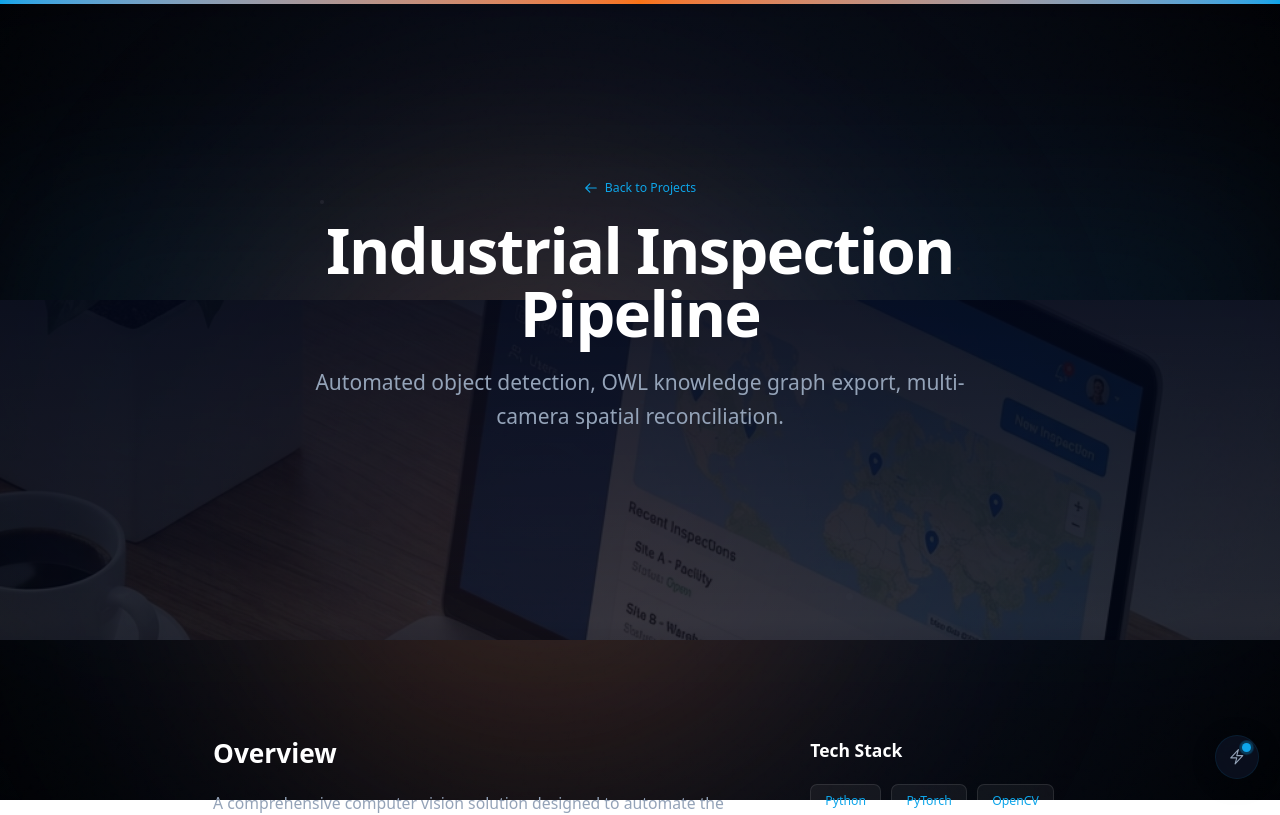
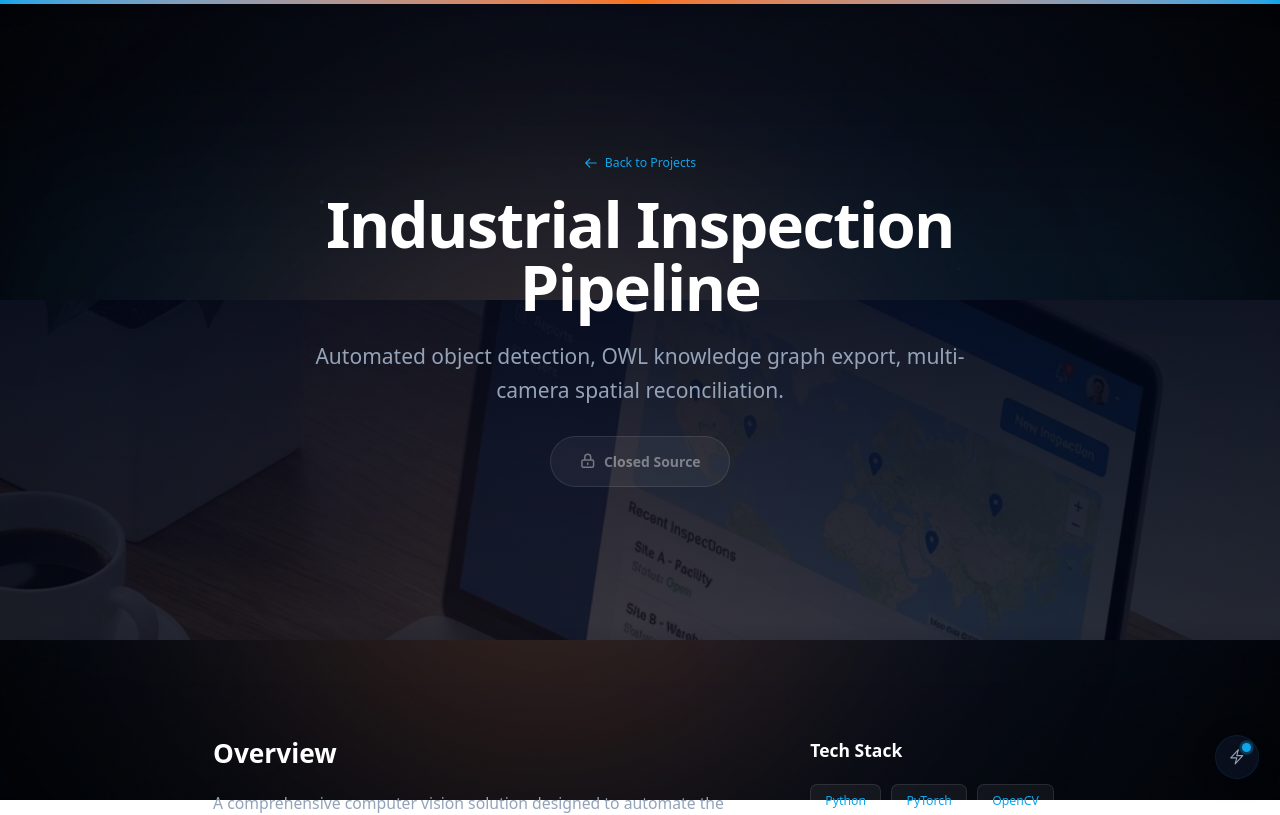
Before and after one commit to Dramiley/PortfolioWebsite, a Next.js app in the folder app/: page /projects/industrial-inspection in a window 1280 px wide. Shown: the top 815 px of the page. Built offline with nearby package versions, Linux system fonts and the light colour scheme.

Commit message:
added closed source support

```diff
--- a/app/src/app/projects/[slug]/ProjectContent.tsx
+++ b/app/src/app/projects/[slug]/ProjectContent.tsx
@@ -54,25 +54,30 @@ export default function ProjectContent({ project }: { project: Project }) {
                         transition={{ duration: 0.8, delay: 0.2 }}
                         className="flex flex-wrap justify-center gap-4 mt-8"
                     >
-                        {project.link && (
-                            <a
-                                href={project.link}
-                                target="_blank"
-                                rel="noopener noreferrer"
-                                className="px-8 py-4 rounded-full bg-primary text-white font-bold hover:bg-primary-soft transition-all hover:scale-105 shadow-[0_0_20px_rgba(249,115,22,0.4)]"
+                        {project.githubUrl && (
+                            project.githubUrl.toLowerCase() === 'closed source' ? (
+                                <button
+                                    disabled
+                                    className="flex items-center gap-2 px-8 py-4 rounded-full bg-white/5 text-white/40 border border-white/10 cursor-not-allowed font-bold"
                                 >
-                                Visit Live Site
-                            </a>
-                        )}
-                        {project.githubUrl && (
+                                    <svg className="w-5 h-5" fill="none" stroke="currentColor" viewBox="0 0 24 24">
+                                        <path strokeLinecap="round" strokeLinejoin="round" strokeWidth="2" d="M12 15v2m-6 4h12a2 2 0 002-2v-6a2 2 0 00-2-2H6a2 2 0 00-2 2v6a2 2 0 002 2zm10-10V7a4 4 0 00-8 0v4h8z"></path>
+                                    </svg>
+                                    Closed Source
+                                </button>
+                            ) : (
                                 <a
                                     href={project.githubUrl}
                                     target="_blank"
                                     rel="noopener noreferrer"
-                                className="px-8 py-4 rounded-full bg-white/10 text-white font-bold hover:bg-white/20 transition-all hover:scale-105 backdrop-blur-sm"
+                                    className="flex items-center gap-2 px-8 py-4 rounded-full bg-primary text-white font-bold hover:bg-primary-soft transition-all hover:scale-105 shadow-[0_0_20px_rgba(249,115,22,0.4)]"
                                 >
+                                    <svg className="w-5 h-5" fill="currentColor" viewBox="0 0 24 24">
+                                        <path d="M12 0c-6.626 0-12 5.373-12 12 0 5.302 3.438 9.8 8.207 11.387.599.111.793-.261.793-.577v-2.234c-3.338.726-4.033-1.416-4.033-1.416-.546-1.387-1.333-1.756-1.333-1.756-1.089-.745.083-.729.083-.729 1.205.084 1.839 1.237 1.839 1.237 1.07 1.834 2.807 1.304 3.492.997.107-.775.418-1.305.762-1.604-2.665-.305-5.467-1.334-5.467-5.931 0-1.311.469-2.381 1.236-3.221-.124-.303-.535-1.524.117-3.176 0 0 1.008-.322 3.301 1.23.957-.266 1.983-.399 3.003-.404 1.02.005 2.047.138 3.006.404 2.291-1.552 3.297-1.23 3.297-1.23.653 1.653.242 2.874.118 3.176.77.84 1.235 1.911 1.235 3.221 0 4.609-2.807 5.624-5.479 5.921.43.372.823 1.102.823 2.222v3.293c0 .319.192.694.801.576 4.765-1.589 8.199-6.086 8.199-11.386 0-6.627-5.373-12-12-12z" />
+                                    </svg>
                                     View Code
                                 </a>
+                            )
                         )}
                     </motion.div>
                 </div>
--- a/app/src/components/ProjectCard.tsx
+++ b/app/src/components/ProjectCard.tsx
@@ -25,9 +25,6 @@ export const ProjectCard = ({
     const ref = useRef(null);
     const isInView = useInView(ref, { once: true, margin: "-100px" });
 
-    // If forceVisible is true (returning from detail), show immediately without animation
-    // Otherwise, if visited, show immediately. If not, wait for view.
-    // If effects disabled, show immediately.
     const shouldShow = forceVisible || !effectsEnabled || hasVisited || isInView;
     const shouldAnimate = !forceVisible && effectsEnabled && !hasVisited;
 
@@ -101,16 +98,30 @@ export const ProjectCard = ({
                                     <svg className="w-4 h-4" fill="none" stroke="currentColor" viewBox="0 0 24 24"><path strokeLinecap="round" strokeLinejoin="round" strokeWidth="2" d="M14 5l7 7m0 0l-7 7m7-7H3"></path></svg>
                                 </a>
                             )}
-                            {project.link && (
+                            {project.githubUrl && (
+                                project.githubUrl.toLowerCase() === 'closed source' ? (
+                                    <button
+                                        disabled
+                                        className="flex items-center gap-2 px-6 py-3 rounded-full bg-white/5 text-white/40 border border-white/10 cursor-not-allowed"
+                                    >
+                                        <svg className="w-4 h-4" fill="none" stroke="currentColor" viewBox="0 0 24 24">
+                                            <path strokeLinecap="round" strokeLinejoin="round" strokeWidth="2" d="M12 15v2m-6 4h12a2 2 0 002-2v-6a2 2 0 00-2-2H6a2 2 0 00-2 2v6a2 2 0 002 2zm10-10V7a4 4 0 00-8 0v4h8z"></path>
+                                        </svg>
+                                        <span className="font-medium">Closed Source</span>
+                                    </button>
+                                ) : (
                                     <a
-                                    href={project.link}
+                                        href={project.githubUrl}
                                         target="_blank"
                                         rel="noopener noreferrer"
                                         className="flex items-center gap-2 px-6 py-3 rounded-full bg-white/5 hover:bg-neon-blue/10 text-white hover:text-neon-blue border border-white/5 hover:border-neon-blue/30 transition-all duration-300 hover:scale-105"
                                     >
-                                    <span className="font-medium">Live Demo</span>
-                                    <svg className="w-4 h-4" fill="none" stroke="currentColor" viewBox="0 0 24 24"><path strokeLinecap="round" strokeLinejoin="round" strokeWidth="2" d="M10 6H6a2 2 0 00-2 2v10a2 2 0 002 2h10a2 2 0 002-2v-4M14 4h6m0 0v6m0-6L10 14"></path></svg>
+                                        <svg className="w-4 h-4" fill="currentColor" viewBox="0 0 24 24">
+                                            <path d="M12 0c-6.626 0-12 5.373-12 12 0 5.302 3.438 9.8 8.207 11.387.599.111.793-.261.793-.577v-2.234c-3.338.726-4.033-1.416-4.033-1.416-.546-1.387-1.333-1.756-1.333-1.756-1.089-.745.083-.729.083-.729 1.205.084 1.839 1.237 1.839 1.237 1.07 1.834 2.807 1.304 3.492.997.107-.775.418-1.305.762-1.604-2.665-.305-5.467-1.334-5.467-5.931 0-1.311.469-2.381 1.236-3.221-.124-.303-.535-1.524.117-3.176 0 0 1.008-.322 3.301 1.23.957-.266 1.983-.399 3.003-.404 1.02.005 2.047.138 3.006.404 2.291-1.552 3.297-1.23 3.297-1.23.653 1.653.242 2.874.118 3.176.77.84 1.235 1.911 1.235 3.221 0 4.609-2.807 5.624-5.479 5.921.43.372.823 1.102.823 2.222v3.293c0 .319.192.694.801.576 4.765-1.589 8.199-6.086 8.199-11.386 0-6.627-5.373-12-12-12z" />
+                                        </svg>
+                                        <span className="font-medium">View Code</span>
                                     </a>
+                                )
                             )}
                         </div>
                     </div>
--- a/app/src/data/experience.ts
+++ b/app/src/data/experience.ts
@@ -3,8 +3,8 @@ import { Experience } from '@/types';
 export const experience: Experience[] = [
     {
         id: 'senior-engineer',
-        role: 'Independent Software Engineer',
-        company: 'Own business',
+        role: 'independent software engineer',
+        company: 'own business',
         period: '2025 - Present',
         description: [
             'TODO',
--- a/app/src/data/projects.ts
+++ b/app/src/data/projects.ts
@@ -19,6 +19,7 @@ export const projects: Project[] = [
         ],
         heroImage: '/images/projects/inspection.jpg',
         galleryImages: [],
+        githubUrl: 'closed source',
         details: {
             problem: 'Manual inspection of industrial components was slow, inconsistent, and prone to human error. The lack of structured data made it difficult to analyze long-term quality trends or identify root causes of defects.',
             solution: 'We developed an end-to-end automated pipeline. High-resolution cameras capture component images, which are processed by a custom-trained YOLOv8 model to detect defects. The results are spatially reconciled across multiple views and exported into an OWL knowledge graph, enabling complex semantic queries about defect types and locations.',
@@ -54,8 +55,8 @@ export const projects: Project[] = [
         ],
         heroImage: '/images/projects/portfolio.jpg',
         galleryImages: [],
-        link: 'https://robinmorgenstern.com',
-        githubUrl: 'https://github.com/robinmorgenstern/portfolio',
+        link: 'https://robinmorgenstern.dev',
+        githubUrl: 'https://github.com/Dramiley/PortfolioWebsite/tree/main',
         details: {
             problem: 'Existing portfolio templates felt static and generic. I needed a platform that could showcase my technical skills not just through content, but through the implementation itself. It also needed to be easy to maintain without touching code for every content update.',
             solution: 'I architected a completely data-driven solution. All content—projects, skills, experience—is stored in typed data files. The frontend dynamically renders this content, ensuring that the design remains consistent. I implemented a custom "Ambient Background" and physics-based interactions to give the site a unique, premium feel.',
--- a/app/src/data/skills.ts
+++ b/app/src/data/skills.ts
@@ -9,6 +9,7 @@ export const skills: Skill[] = [
     { name: 'Next.js', category: 'frontend', level: 'Basic' },
     { name: 'Tailwind CSS', category: 'frontend', level: 'Basic' },
     { name: 'React', category: 'frontend', level: 'Basic' },
+    { name: 'Framer Motion', category: 'frontend', level: 'Basic' },
     { name: 'Git / Github', category: 'tools', level: 'Advanced' },
     { name: 'Docker', category: 'tools', level: 'Intermediate' },
     { name: 'VS Code', category: 'tools', level: 'Advanced' },
```
Lines whose indentation alone changed are shown as unchanged.
